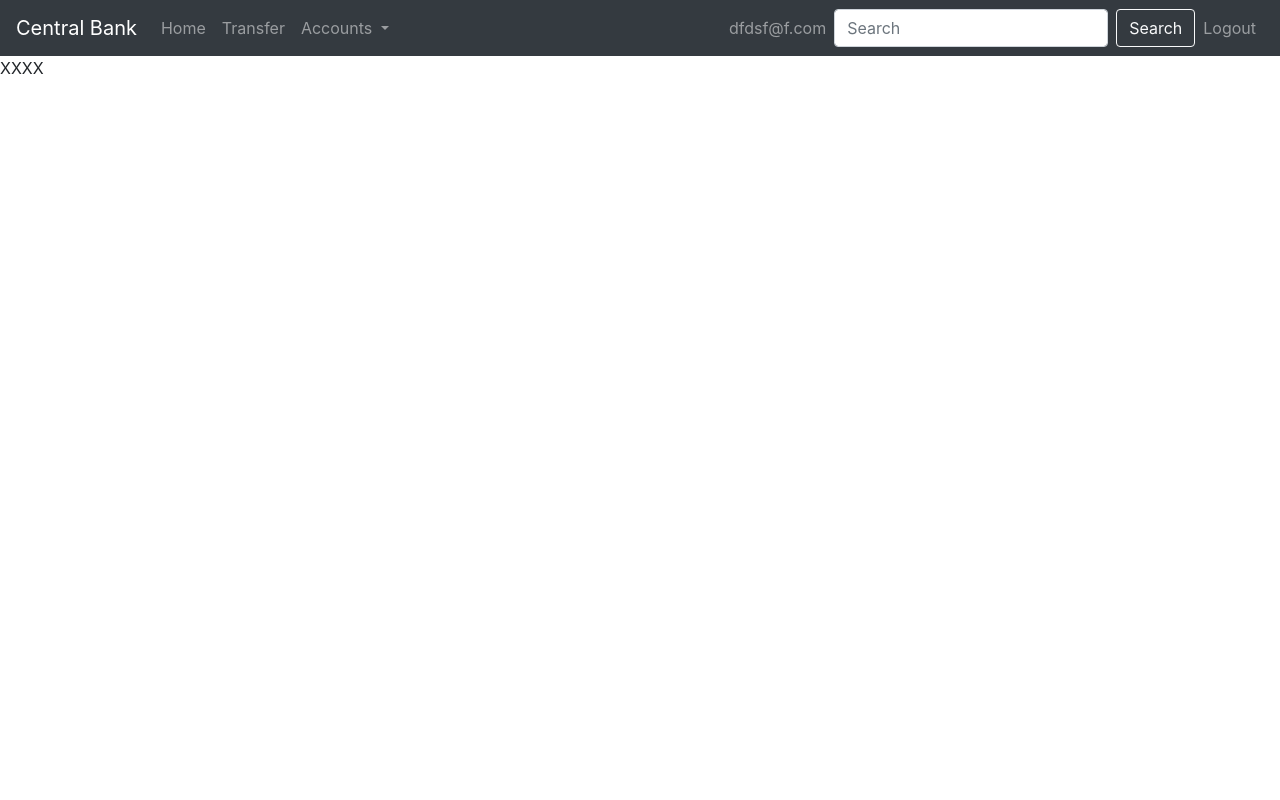
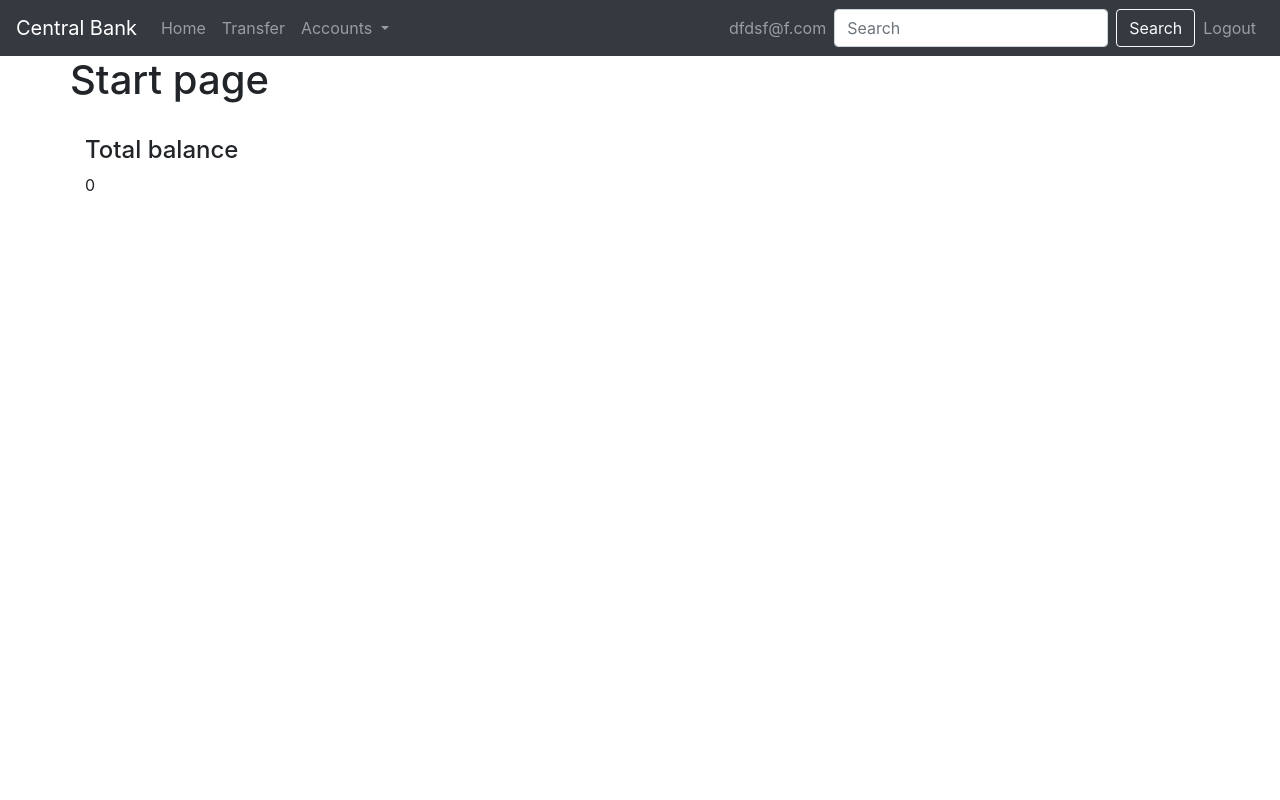
Before and after one commit to MimiMicek/bank-final, a PHP site: page / in a window 1280 px wide. Run offline with PHP 8.4, Linux system fonts and the light colour scheme; a user stored in the database is signed in; data comes from the database, SQL or seed files in the repository; tables that the repository leaves empty or names only in its code hold one stand-in row (values such as "Sample post").

Commit message:
total balance

```diff
--- a/index.php
+++ b/index.php
@@ -1,6 +1,8 @@
 <?php
 
 require_once 'header.php';
+require_once 'top.php';
+require_once __DIR__.'/connect.php';
 
 ini_set('display_errors', 0);
 
@@ -13,4 +15,46 @@ if(!isset($_SESSION['sUserId'])){
 
 $email = $_SESSION['sUserId'];
 
-echo 'XXXX';
+
+
+try{
+
+    $stmt = $db->prepare("SELECT SUM(balance) AS sum FROM accounts WHERE user_id = :userId");
+
+    $stmt->bindValue(':userId', $userId );
+
+    $stmt->execute();
+
+    $aRows = $stmt->fetchAll();
+
+    if( count($aRows) == 0 ){
+        echo 'Sorry, no balance found!';
+        exit;
+    }
+
+
+
+} catch (PDOException $ex) {
+    echo $ex;
+}
+
+
+?>
+<div class="container">
+    <div class="row">
+        <h1>Start page</h1>
+    </div>
+    <br>
+    <div class="row">
+        <div class="col-6">
+            <h4>Total balance</h4>
+            <?php
+
+            foreach($aRows as $aRow){
+                echo "<div>$aRow->sum</div>";
+
+            }
+            ?>
+        </div>
+    </div>
+</div>
--- a/transactions.php
+++ b/transactions.php
@@ -19,14 +19,19 @@ try{
                                     INNER JOIN transfers
                                     ON accounts.account_number = transfers.fromAccount_number
                                     WHERE accounts.user_id = :userId" );
+
     $stmt->bindValue(':userId', $userId );
+
     $stmt->execute();
+
     $aRows = $stmt->fetchAll();
+
 
     if( count($aRows) == 0 ){
         echo 'Sorry, no transactions found!';
         exit;
     }
+
 
 }catch( PDOEXception $ex ){
     echo $ex;
```
